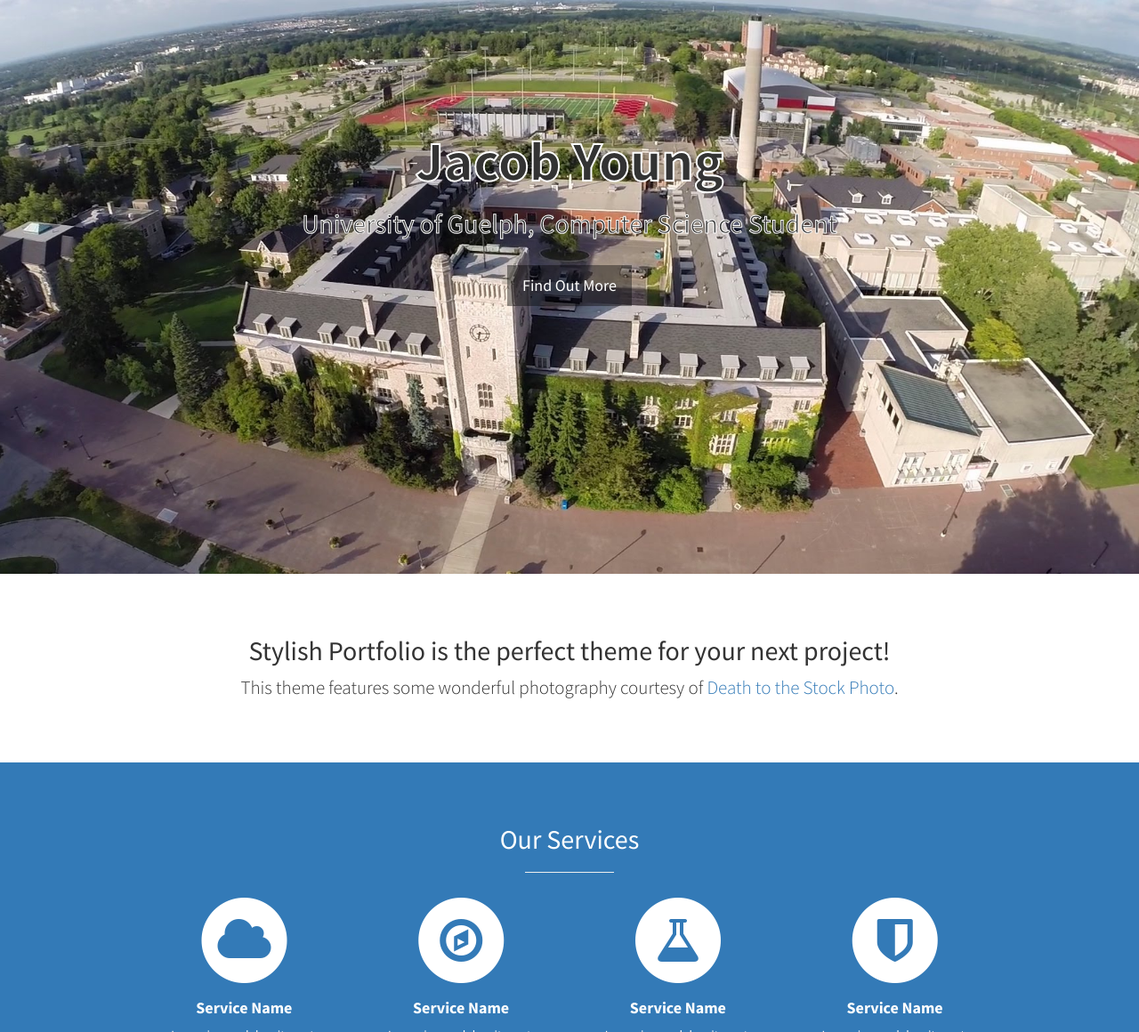
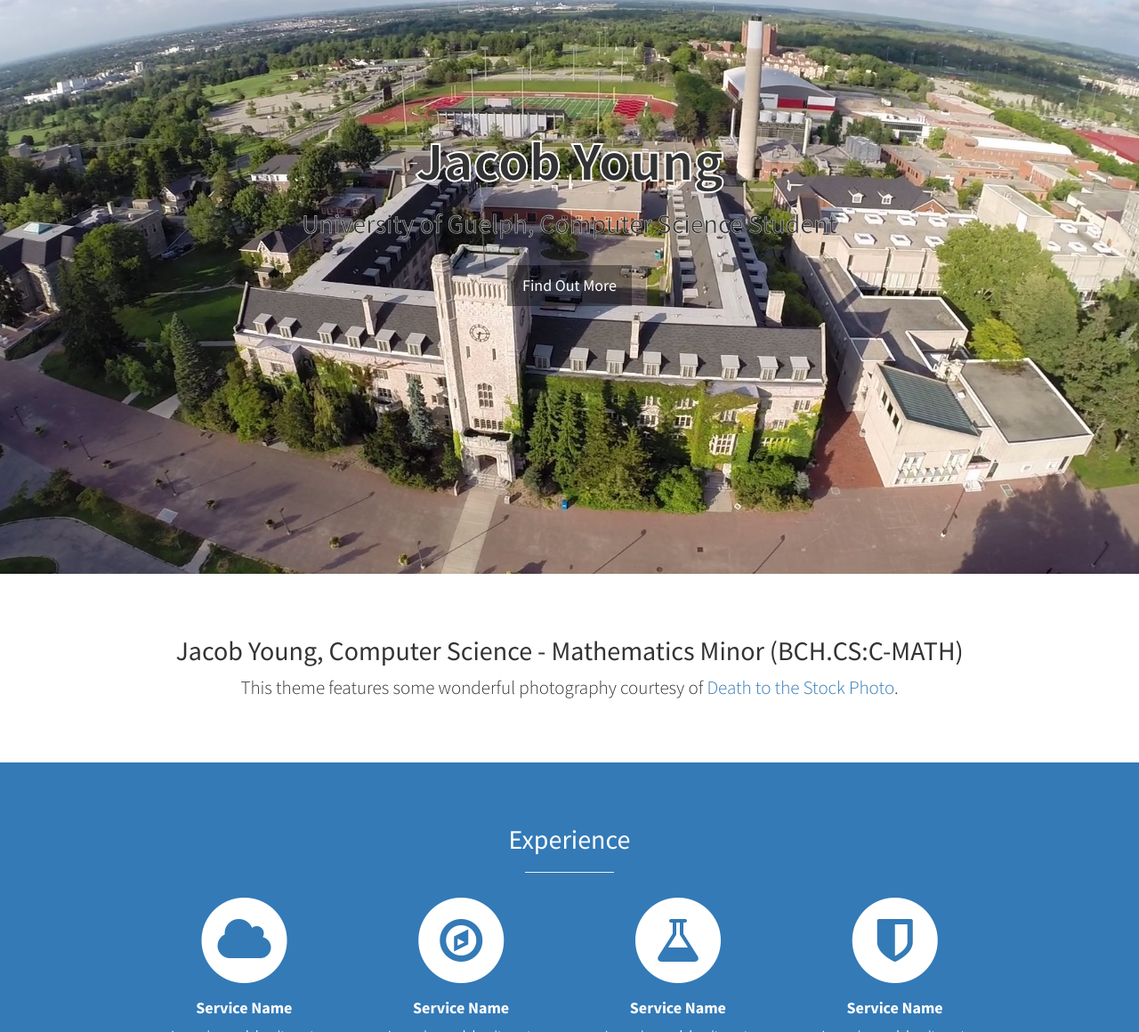
Before and after one commit to JacobYoung97/JacobYoung97.github.io, a plain HTML site: page index.html in a window 1280 px wide. Shown: the part 155-1315 px from the top of the page at 89% size. Drawn offline with Linux system fonts and the light colour scheme.

Commit message:
Updated the description and text padding size for h2 at the top

```diff
--- a/css/personal.css
+++ b/css/personal.css
@@ -4,7 +4,7 @@
 }
 
 .boxes h2 {
-	-webkit-text-stroke-width: 1px;
+	-webkit-text-stroke-width: 0.4px;
 	-webkit-text-stroke-color: #fff;
 }
 
--- a/index.html
+++ b/index.html
@@ -76,7 +76,7 @@
         <div class="container">
             <div class="row">
                 <div class="col-lg-12 text-center">
-                    <h2>Stylish Portfolio is the perfect theme for your next project!</h2>
+                    <h2>Jacob Young, Computer Science - Mathematics Minor (BCH.CS:C-MATH)</h2>
                     <p class="lead">This theme features some wonderful photography courtesy of <a target="_blank" href="http://join.deathtothestockphoto.com/">Death to the Stock Photo</a>.</p>
                 </div>
             </div>
@@ -91,7 +91,7 @@
         <div class="container">
             <div class="row text-center">
                 <div class="col-lg-10 col-lg-offset-1">
-                    <h2>Our Services</h2>
+                    <h2>Experience</h2>
                     <hr class="small">
                     <div class="row">
                         <div class="col-md-3 col-sm-6">
```
